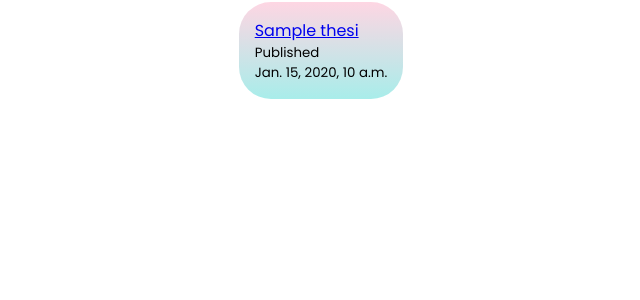
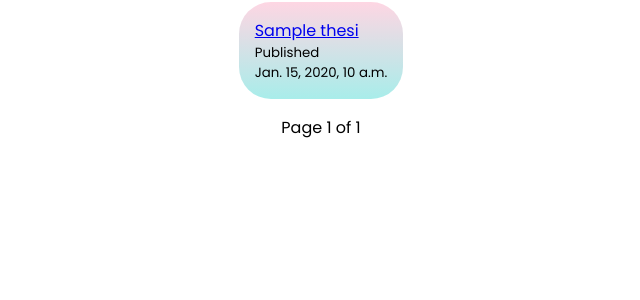
Before and after one commit to raishudesu/thesis-searcher-django, a Django app: page /searcher/ in a window 1280 px wide. Shown: the part 243-543 px from the top of the page, without its empty margins (319-959 px from the left). Run offline with Django 4.2, Linux system fonts and the light colour scheme; tables that the repository leaves empty hold one stand-in row (values such as "Sample post").

Commit message:
add pagination

```diff
--- a/searcher/models.py
+++ b/searcher/models.py
@@ -32,6 +32,11 @@ class Adviser(models.Model):
 
     def __str__(self):
         return f"{self.first_name} {self.last_name}"
+
+class PublishedManager(models.Manager):
+    def get_queryset(self):
+        return super().get_queryset().filter(status=Thesis.Status.PUBLISHED)
+
 
 
 class Thesis(models.Model):
@@ -68,6 +73,9 @@ class Thesis(models.Model):
 
     adviser = models.ForeignKey(Adviser, on_delete=models.DO_NOTHING)
 
+    objects = models.Manager()
+    published = PublishedManager()
+
     class Meta:
         ordering = ["-published_date"]
         indexes = [models.Index(fields=["-published_date"])]
--- /dev/null
+++ b/searcher/templates/searcher/pagination.html
@@ -0,0 +1,13 @@
+<div class="pagination">
+  <span class="step-links">
+    {% if page.has_previous %}
+    <a href="?page={{ page.previous_page_number }}">previous</a>
+    {% endif %}
+    <span class="current">
+      Page {{ page.number }} of {{ page.paginator.num_pages }}
+    </span>
+    {% if page.has_next %}
+    <a href="?page={{ page.next_page_number }}">Next</a>
+    {% endif %}
+  </span>
+</div>
--- a/searcher/templates/searcher/thesis/list.html
+++ b/searcher/templates/searcher/thesis/list.html
@@ -14,4 +14,6 @@
   </li>
   {%endfor%}
 </ul>
+{% include 'searcher/pagination.html' with page=theses %}
+<!--  -->
 {% endblock %}
--- a/searcher/views.py
+++ b/searcher/views.py
@@ -1,12 +1,17 @@
 from django.shortcuts import render, get_object_or_404
 from django.http import HttpResponse
 from .models import Thesis
+from django.core.paginator import Paginator
+
 
 # Create your views here.
 
 
 def thesis_list(request):
-    theses = Thesis.objects.all()
+    theses = Thesis.published.all()
+    paginator = Paginator(theses, 3)
+    page_number = request.GET.get("page", 1)
+    theses = paginator.page(page_number)
 
     context = {"theses": theses}
     return render(request, "searcher/thesis/list.html", context)
```
